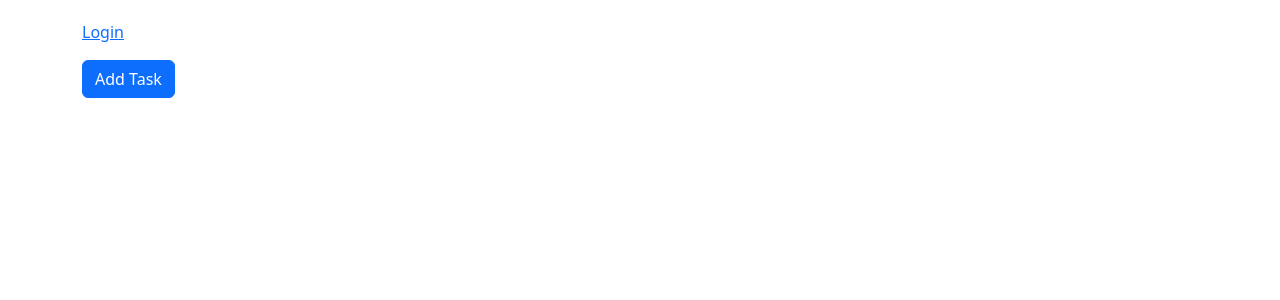
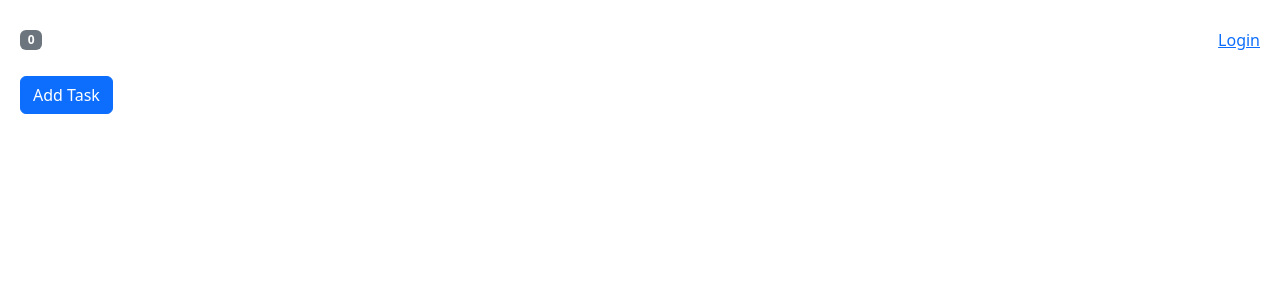
Before and after one commit to hamedhamzeh/my-react-playground, a React (Vite) app: page / in a window 1280 px wide. Shown: the top 300 px of the page. Built offline with nearby package versions, Linux system fonts and the light colour scheme.

Commit message:
Create Contex for Tasks.

```diff
--- a/src/App.tsx
+++ b/src/App.tsx
@@ -1,13 +1,19 @@
-import Counter from "./components/state-management/Counter";
+import { useReducer } from "react";
 import LoginStatus from "./components/state-management/LoginStatus";
 import TaskList from "./components/state-management/TaskList";
+import taskReducer from "./components/state-management/reducers/taskReducer";
+import TasksContext from "./components/state-management/contexts/tasksContex";
+import NavBar from "./components/state-management/NavBar";
+import HomePage from "./components/state-management/HomePage";
 
 function App() {
+    const [tasks, dispatch] = useReducer(taskReducer, []);
+
     return (
-        <div className="container">
-            <LoginStatus />
-            <TaskList />
-        </div>
+        <TasksContext.Provider value={{ tasks, dispatch }}>
+            <NavBar />
+            <HomePage />
+        </TasksContext.Provider>
     );
 }
 
--- a/src/components/state-management/NavBar.tsx
+++ b/src/components/state-management/NavBar.tsx
@@ -1,12 +1,15 @@
-import LoginStatus from './LoginStatus';
+import { useContext } from "react";
+import LoginStatus from "./LoginStatus";
+import TasksContext from "./contexts/tasksContex";
 
 const NavBar = () => {
-  return (
-    <nav className="navbar d-flex justify-content-between">
-      <span className="badge text-bg-secondary">4</span>
-      <LoginStatus />
-    </nav>
-  );
+    const { tasks } = useContext(TasksContext);
+    return (
+        <nav className="navbar d-flex justify-content-between">
+            <span className="badge text-bg-secondary">{tasks.length}</span>
+            <LoginStatus />
+        </nav>
+    );
 };
 
 export default NavBar;
--- a/src/components/state-management/TaskList.tsx
+++ b/src/components/state-management/TaskList.tsx
@@ -1,9 +1,8 @@
-import { useReducer, useState } from "react";
-import taskReducer from "./reducers/taskReducer";
-import { date } from "zod";
+import { useContext, useReducer, useState } from "react";
+import TasksContext from "./contexts/tasksContex";
 
 const TaskList = () => {
-    const [tasks, dispatch] = useReducer(taskReducer, []);
+    const { tasks, dispatch } = useContext(TasksContext);
     return (
         <>
             <button
--- /dev/null
+++ b/src/components/state-management/contexts/tasksContex.ts
@@ -0,0 +1,12 @@
+import { Dispatch } from "react";
+import { Task, TaskAction } from "../reducers/taskReducer";
+import React from "react";
+
+interface TasksCnetexType {
+    tasks: Task[];
+    dispatch: Dispatch<TaskAction>;
+}
+
+const TasksContext = React.createContext<TasksCnetexType>({} as TasksCnetexType);
+
+export default TasksContext;
--- a/src/components/state-management/reducers/taskReducer.ts
+++ b/src/components/state-management/reducers/taskReducer.ts
@@ -1,4 +1,4 @@
-interface Task {
+export interface Task {
     id: number;
     title: string;
 }
@@ -13,7 +13,7 @@
     taskId: number;
 }
 
-type TaskAction = AddTask | DeleteTask;
+export type TaskAction = AddTask | DeleteTask;
 
 const taskReducer = (tasks: Task[], action: TaskAction): Task[] => {
     switch (action.type) {
```
